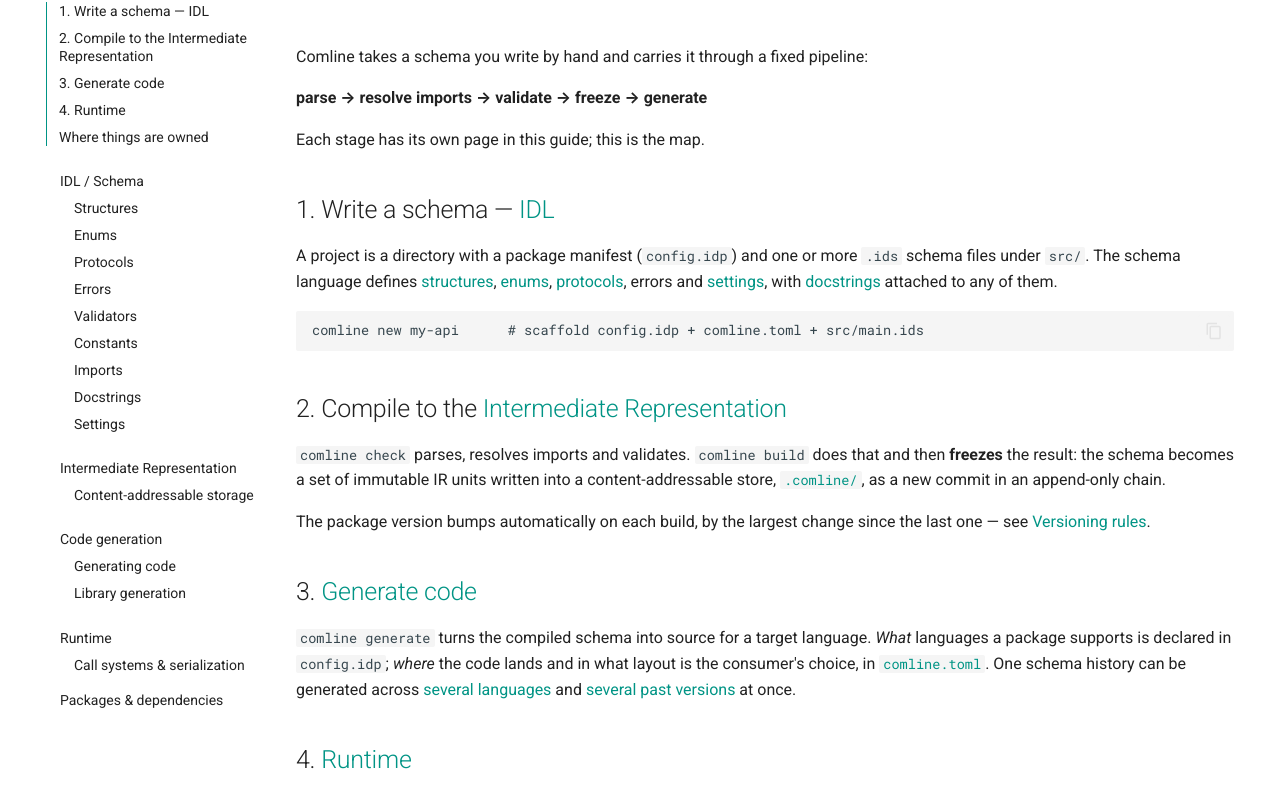
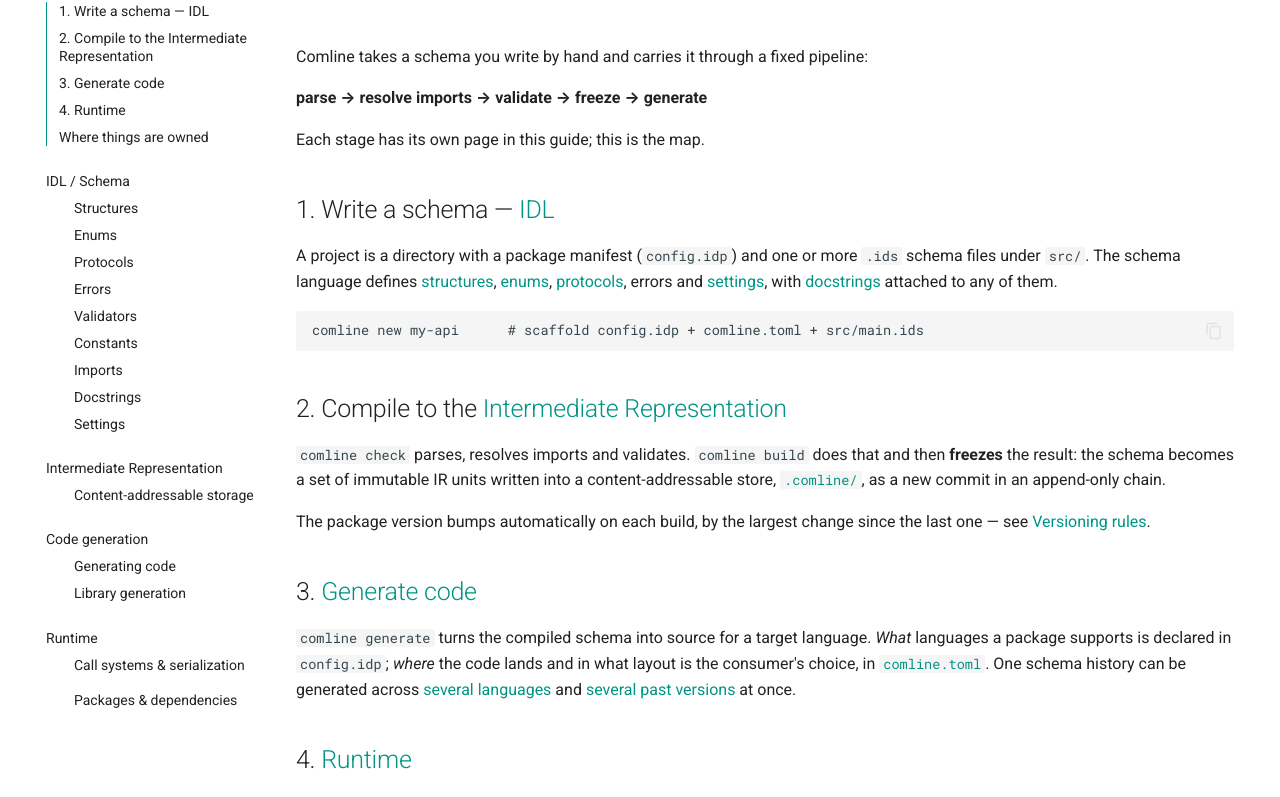
Before and after one commit to ComlineProject/docs, an MkDocs documentation site: the page built from docs/docs/guide/overview.md, in a window 1280 px wide and 1400 px high. Shown: the part 184-981 px from the top of the window. Built offline with MkDocs 1.6.1 and Material for MkDocs 9.7.7, drawn with Linux system fonts in a browser that asks for light colours; the version menu is left out.

Commit message:
docs: nav.css v4 — align section index with top-level; cache-bust
- Force the section's nested list flush (margin-left: 0 !important), so
  'IDL / Schema' etc. line up with 'Overview' / 'Packages & dependencies'.
- Step the section's other pages in via padding-left on the link (flex,
  reliable) rather than <li> margin (kept not taking).
- extra_css now 'nav.css?v=4' so browsers actually refetch it — the file
  has no hash and was being served stale across the last few changes.

```diff
--- a/docs/docs/stylesheets/nav.css
+++ b/docs/docs/stylesheets/nav.css
@@ -1,22 +1,28 @@
 /* A nav section that also has an index page (e.g. "IDL / Schema") renders a
    dead, non-clickable bold label above a child link with the same text.
    Material only makes that label a link via `navigation.indexes`, which is
-   incompatible with `toc.integrate`.
-
-   Desktop sidebar: hide the label, so the section's index page becomes the
-   entry (at the same indent as any other top-level page), and step its
-   sibling pages in under it. */
+   incompatible with `toc.integrate`. Desktop sidebar fix, in three parts. */
 @media screen and (min-width: 76.25em) {
+  /* 1. hide the dead label */
   .md-sidebar--primary .md-nav__item--section > label.md-nav__link {
     display: none !important;
   }
 
-  /* every page in the section except its index (the first child) */
+  /* 2. the section's nested list sits flush with the outer list, so its index
+     page lines up with plain top-level entries like "Overview" */
+  .md-sidebar--primary .md-nav__item--section > .md-nav > .md-nav__list {
+    margin-left: 0 !important;
+  }
+
+  /* 3. the section's own pages step in under its index page (padding on the
+     link itself — flex, honours it reliably; the index page is the first
+     child and stays put) */
   .md-sidebar--primary
     .md-nav__item--section
     > .md-nav
     > .md-nav__list
-    > .md-nav__item:not(:first-child) {
-    margin-left: 0.7rem !important;
+    > .md-nav__item:not(:first-child)
+    > .md-nav__link {
+    padding-left: 1.4rem !important;
   }
 }
--- a/docs/mkdocs.yml
+++ b/docs/mkdocs.yml
@@ -49,7 +49,7 @@
 
 
 extra_css:
-  - stylesheets/nav.css
+  - stylesheets/nav.css?v=4   # bump on every nav.css change — it is not cache-busted otherwise
 
 theme:
   name: material
```
